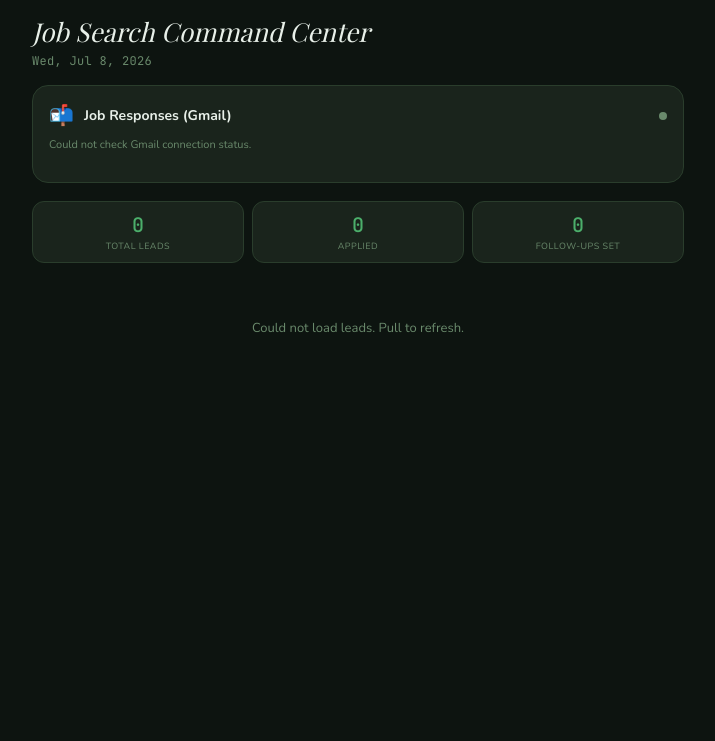
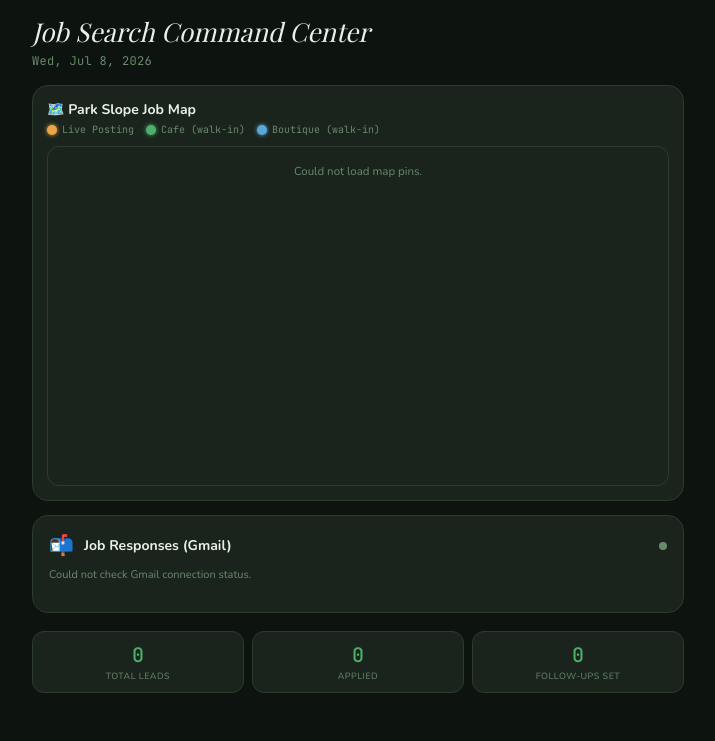
Before and after one commit to noelwiggins/jack-wellness, a Flask app: template templates/career.html in a window 1280 px wide. Shown: the part 56-797 px from the top of the page, without its empty margins (282-997 px from the left). Before the commit the page ends 388 px from the top, so only its background shows below. Run offline with Flask 3, Linux system fonts and the light colour scheme; the template is opened without the code that fills it, so the values that code supplies are empty; some libraries are stand-ins or nearby versions; some web fonts are replaced.

Commit message:
Add interactive Park Slope job map with clickable pins (live postings + walk-in candidates), Leaflet-based

```diff
--- a/app.py
+++ b/app.py
@@ -146,6 +146,68 @@ def init_db():
         )
     ''')
     conn.commit()
+
+    c.execute('''
+        CREATE TABLE IF NOT EXISTS job_map_pins (
+            id SERIAL PRIMARY KEY,
+            name TEXT NOT NULL,
+            category TEXT NOT NULL,
+            role_title TEXT,
+            status TEXT DEFAULT 'walkin',
+            address TEXT,
+            phone TEXT,
+            website TEXT,
+            lat DOUBLE PRECISION,
+            lng DOUBLE PRECISION,
+            info TEXT,
+            checked BOOLEAN DEFAULT FALSE,
+            sort_order INTEGER DEFAULT 0,
+            created_at TIMESTAMP DEFAULT CURRENT_TIMESTAMP,
+            updated_at TIMESTAMP DEFAULT CURRENT_TIMESTAMP
+        )
+    ''')
+    conn.commit()
+
+    c.execute('SELECT COUNT(*) FROM job_map_pins')
+    if c.fetchone()[0] == 0:
+        pins = [
+            ("Mr. Boddington's Studio", "Retail", "Retail Associate", "live", "153 7th Ave, Brooklyn, NY 11215",
+             None, "https://newyork.craigslist.org/search/brk/jjj?query=park+slope", 40.6724636, -73.9767367,
+             "Live Craigslist listing — stationery/gift shop, apply directly.", 1),
+            ("Poetica Coffee", "Cafe", "Barista (walk-in)", "walkin", "240 7th Ave, Brooklyn, NY 11215",
+             None, None, 40.6697216, -73.9794446, "Popular, well-reviewed, busy morning rush — bring resume, ask for manager.", 2),
+            ("Variety Coffee", "Cafe", "Barista (walk-in)", "walkin", "312 7th Ave, Brooklyn, NY 11215",
+             "+1 718-788-1891", None, 40.6676888, -73.9811894, "Neighborhood favorite, steady foot traffic.", 3),
+            ("Brooklyn Bread Cafe", "Cafe", "Counter / Kitchen (walk-in)", "walkin", "347 7th Ave, Brooklyn, NY 11215",
+             "+1 929-491-0700", None, 40.6663101, -73.9818408, "Sandwich/bakery counter — often needs morning shift help.", 4),
+            ("Hungry Ghost Coffee", "Cafe", "Barista (walk-in)", "walkin", "156 7th Ave, Brooklyn, NY 11215",
+             None, None, 40.6723139, -73.9772867, "Local mini-chain, multiple locations, decent turnover.", 5),
+            ("Cuppa Hive Coffee", "Cafe", "Barista (walk-in)", "walkin", "428 15th St, Brooklyn, NY 11215",
+             "+1 347-415-7042", None, 40.6618849, -73.9819648, "Cozy spot near Prospect Park, high ratings.", 6),
+            ("Cusp Crepe and Espresso Bar", "Cafe", "Counter (walk-in)", "walkin", "321 7th Ave, Brooklyn, NY 11215",
+             "+1 718-788-2980", None, 40.6670625, -73.9812069, "Small shop, morning cook/counter help often needed.", 7),
+            ("Brew Memories", "Cafe", "Barista (walk-in)", "walkin", "295 7th Ave, Brooklyn, NY 11215",
+             "+1 347-987-3954", None, 40.6677733, -73.9805664, "Bubble tea + coffee, busy afternoons.", 8),
+            ("Blank Street", "Cafe", "Barista (walk-in)", "walkin", "287 6th Ave, Brooklyn, NY 11215",
+             None, "https://www.blankstreet.com/careers", 40.6726747, -73.979786, "Growing chain — check their careers page too, not just walk-in.", 9),
+            ("Flea Park Slope", "Boutique", "Sales Associate (walk-in)", "walkin", "211 5th Ave, Brooklyn, NY 11215",
+             "+1 347-223-4826", None, 40.6761258, -73.9804547, "Clothing/gift boutique, community favorite.", 10),
+            ("Something Else on Fifth", "Boutique", "Sales Associate (walk-in)", "walkin", "206 5th Ave, Brooklyn, NY 11217",
+             "+1 718-622-1262", None, 40.6765951, -73.9805352, "Women's clothing, known for warm staff.", 11),
+            ("Annie's Blue Ribbon General Store", "Boutique", "Sales Associate (walk-in)", "walkin", "232 5th Ave, Brooklyn, NY 11215",
+             "+1 718-522-9848", None, 40.6756829, -73.9811344, "Neighborhood gift shop, community pillar.", 12),
+            ("BLOK HILL", "Boutique", "Sales Associate (walk-in)", "walkin", "107a 7th Ave, Brooklyn, NY 11215",
+             "+1 718-783-0789", None, 40.6739445, -73.9756389, "Home goods/clothing, small but well-reviewed.", 13),
+            ("fig.", "Boutique", "Sales Associate (walk-in)", "walkin", "121 7th Ave, Brooklyn, NY 11215",
+             "+1 718-622-5550", None, 40.673338, -73.975892, "Men's apparel boutique on 7th Ave.", 14),
+            ("KIWI", "Boutique", "Sales Associate (walk-in)", "walkin", "119 7th Ave, Brooklyn, NY 11215",
+             "+1 718-622-5551", None, 40.6734018, -73.9758977, "Women's clothing, same ownership as fig. next door.", 15),
+        ]
+        c.executemany('''
+            INSERT INTO job_map_pins (name, category, role_title, status, address, phone, website, lat, lng, info, sort_order)
+            VALUES (%s,%s,%s,%s,%s,%s,%s,%s,%s,%s,%s)
+        ''', pins)
+        conn.commit()
 
     conn.close()
     print("PostgreSQL database initialized")
@@ -588,6 +650,39 @@ def update_career_lead(lead_id):
 
 # ── GMAIL JOB-RESPONSE INBOX ──────────────────────────────
 
+@app.route('/api/career/map-pins', methods=['GET'])
+@login_required
+def get_map_pins():
+    try:
+        conn = get_db()
+        c = conn.cursor(row_factory=dict_row)
+        c.execute('SELECT * FROM job_map_pins ORDER BY sort_order ASC, id ASC')
+        rows = c.fetchall()
+        conn.close()
+        return jsonify(rows)
+    except Exception as e:
+        print("DB error:", e)
+        return jsonify([]), 500
+
+@app.route('/api/career/map-pins/<int:pin_id>', methods=['POST'])
+@login_required
+def update_map_pin(pin_id):
+    data = request.get_json(force=True) or {}
+    if 'checked' not in data:
+        return jsonify({"error": "no fields to update"}), 400
+    try:
+        conn = get_db()
+        c = conn.cursor(row_factory=dict_row)
+        c.execute('UPDATE job_map_pins SET checked = %s, updated_at = CURRENT_TIMESTAMP WHERE id = %s RETURNING *',
+                   (bool(data['checked']), pin_id))
+        row = c.fetchone()
+        conn.commit()
+        conn.close()
+        return jsonify(row)
+    except Exception as e:
+        print("DB error:", e)
+        return jsonify({"error": str(e)}), 500
+
 def get_gmail_row():
     try:
         conn = get_db()
--- a/templates/career.html
+++ b/templates/career.html
@@ -5,6 +5,8 @@
 <meta name="viewport" content="width=device-width, initial-scale=1.0, maximum-scale=1.0">
 <title>Jack's Career Office</title>
 <link href="https://fonts.googleapis.com/css2?family=Playfair+Display:ital,wght@0,400;0,600;1,400&family=JetBrains+Mono:wght@300;400;500&family=Nunito:wght@300;400;600;700&display=swap" rel="stylesheet">
+<link rel="stylesheet" href="https://cdnjs.cloudflare.com/ajax/libs/leaflet/1.9.4/leaflet.min.css">
+<script src="https://cdnjs.cloudflare.com/ajax/libs/leaflet/1.9.4/leaflet.min.js"></script>
 <style>
 :root {
   --bg:#0D1410;--bg2:#111815;--bg3:#161E18;
@@ -101,6 +103,30 @@ body{background:var(--bg);color:var(--text);font-family:'Nunito',sans-serif;min-
 .gmail-msg-date{font-size:9px;color:var(--text3);font-family:'JetBrains Mono',monospace;margin-top:4px}
 .gmail-msg-link{font-size:10px;color:var(--green);text-decoration:none;font-family:'JetBrains Mono',monospace;margin-top:4px;display:inline-block}
 .gmail-empty{font-size:11.5px;color:var(--text3);text-align:center;padding:16px 0}
+
+.map-section{background:var(--card);border:1px solid var(--border);border-radius:16px;padding:14px;margin-bottom:14px}
+.map-head{display:flex;align-items:center;gap:8px;margin-bottom:4px}
+.map-title{font-size:14px;font-weight:700;color:var(--text);flex:1}
+.map-legend{display:flex;gap:12px;margin-bottom:10px;flex-wrap:wrap}
+.map-legend-item{display:flex;align-items:center;gap:5px;font-size:10px;color:var(--text3);font-family:'JetBrains Mono',monospace}
+.map-legend-dot{width:10px;height:10px;border-radius:50%;display:inline-block}
+.map-legend-dot.live{background:var(--amber);box-shadow:0 0 4px var(--amber)}
+.map-legend-dot.cafe{background:var(--green);box-shadow:0 0 4px var(--green)}
+.map-legend-dot.boutique{background:var(--blue);box-shadow:0 0 4px var(--blue)}
+#parkSlopeMap{height:340px;border-radius:12px;overflow:hidden;border:1px solid var(--border)}
+.leaflet-popup-content-wrapper{background:var(--card2);color:var(--text);border-radius:12px;border:1px solid var(--border2)}
+.leaflet-popup-tip{background:var(--card2)}
+.leaflet-popup-content{margin:12px 14px;font-family:'Nunito',sans-serif;min-width:190px}
+.popup-name{font-size:13px;font-weight:700;color:var(--text);margin-bottom:2px}
+.popup-role{font-size:11px;color:var(--green);margin-bottom:6px}
+.popup-address{font-size:10.5px;color:var(--text2);margin-bottom:6px;line-height:1.4}
+.popup-info{font-size:10.5px;color:var(--text3);margin-bottom:8px;line-height:1.4}
+.popup-actions{display:flex;gap:6px;flex-wrap:wrap;margin-bottom:8px}
+.popup-btn{border:none;border-radius:8px;padding:6px 9px;font-size:10px;font-weight:700;font-family:'JetBrains Mono',monospace;cursor:pointer;text-decoration:none;display:inline-block}
+.popup-btn-call{background:var(--green-glow);color:var(--green)}
+.popup-btn-site{background:var(--blue-glow);color:var(--blue)}
+.popup-visited-row{display:flex;align-items:center;gap:6px;font-size:10px;color:var(--text3);font-family:'JetBrains Mono',monospace}
+.popup-visited-row input{width:14px;height:14px}
 .empty-state{text-align:center;padding:40px 20px;color:var(--text3);font-size:13px}
 .loading{text-align:center;padding:40px;color:var(--text3);font-family:'JetBrains Mono',monospace;font-size:12px}
 </style>
@@ -116,6 +142,18 @@ body{background:var(--bg);color:var(--text);font-family:'Nunito',sans-serif;min-
   <div class="page-head">
     <div class="page-title">Job Search Command Center</div>
     <div class="page-sub" id="pageDate">—</div>
+  </div>
+
+  <div class="map-section">
+    <div class="map-head">
+      <span class="map-title">🗺️ Park Slope Job Map</span>
+    </div>
+    <div class="map-legend">
+      <span class="map-legend-item"><span class="map-legend-dot live"></span>Live Posting</span>
+      <span class="map-legend-item"><span class="map-legend-dot cafe"></span>Cafe (walk-in)</span>
+      <span class="map-legend-item"><span class="map-legend-dot boutique"></span>Boutique (walk-in)</span>
+    </div>
+    <div id="parkSlopeMap"></div>
   </div>
 
   <div class="gmail-card" id="gmailCard">
@@ -403,6 +441,89 @@ async function disconnectGmail(){
   loadGmailCard();
 }
 
+// ---- Park Slope Job Map ----
+let MAP_PINS = [];
+let leafletMap = null;
+
+async function loadMapPins(){
+  try{
+    const res = await fetch('/api/career/map-pins');
+    MAP_PINS = await res.json();
+    renderMap();
+  }catch(e){
+    document.getElementById('parkSlopeMap').innerHTML = '<div class="gmail-empty">Could not load map pins.</div>';
+  }
+}
+
+function pinColor(pin){
+  if(pin.status === 'live') return '#E8A84A';
+  if(pin.category === 'Cafe') return '#4CAF6B';
+  if(pin.category === 'Boutique') return '#5BA8D8';
+  return '#9BB09D';
+}
+
+function makeDivIcon(color, checked){
+  return L.divIcon({
+    className: '',
+    html: `<div style="width:16px;height:16px;border-radius:50% 50% 50% 0;background:${color};transform:rotate(-45deg);border:2px solid #0D1410;box-shadow:0 2px 4px rgba(0,0,0,.4);${checked ? 'opacity:0.4' : ''}"></div>`,
+    iconSize: [16,16],
+    iconAnchor: [8,16],
+    popupAnchor: [0,-16]
+  });
+}
+
+function renderMap(){
+  if(!MAP_PINS.length){
+    document.getElementById('parkSlopeMap').innerHTML = '<div class="gmail-empty">No pins yet.</div>';
+    return;
+  }
+  if(!leafletMap){
+    leafletMap = L.map('parkSlopeMap', {scrollWheelZoom:false}).setView([40.6715, -73.9800], 15);
+    L.tileLayer('https://{s}.basemaps.cartocdn.com/dark_all/{z}/{x}/{y}{r}.png', {
+      attribution: '© OpenStreetMap, © CARTO',
+      maxZoom: 19
+    }).addTo(leafletMap);
+  }
+  MAP_PINS.forEach(pin => {
+    if(pin.lat == null || pin.lng == null) return;
+    const marker = L.marker([pin.lat, pin.lng], {icon: makeDivIcon(pinColor(pin), pin.checked)}).addTo(leafletMap);
+    const phoneClean = (pin.phone||'').replace(/[^\d+]/g,'');
+    const statusLabel = pin.status === 'live' ? 'LIVE POSTING' : 'WALK-IN CANDIDATE';
+    const popupHtml = `
+      <div class="popup-name">${esc(pin.name)}</div>
+      <div class="popup-role">${esc(pin.role_title||'')} · ${esc(statusLabel)}</div>
+      <div class="popup-address">${esc(pin.address||'')}</div>
+      ${pin.info ? `<div class="popup-info">${esc(pin.info)}</div>` : ''}
+      <div class="popup-actions">
+        ${phoneClean ? `<a class="popup-btn popup-btn-call" href="tel:${phoneClean}">📞 Call</a>` : ''}
+        ${pin.website ? `<a class="popup-btn popup-btn-site" href="${esc(pin.website)}" target="_blank" rel="noopener">🌐 Site</a>` : ''}
+      </div>
+      <label class="popup-visited-row">
+        <input type="checkbox" ${pin.checked ? 'checked' : ''} onchange="togglePinVisited(${pin.id}, this.checked)">
+        Visited / Applied
+      </label>`;
+    marker.bindPopup(popupHtml);
+  });
+}
+
+async function togglePinVisited(id, checked){
+  await fetch(`/api/career/map-pins/${id}`, {
+    method:'POST',
+    headers:{'Content-Type':'application/json'},
+    body: JSON.stringify({checked})
+  });
+  const idx = MAP_PINS.findIndex(p=>p.id===id);
+  if(idx>-1) MAP_PINS[idx].checked = checked;
+  leafletMap.eachLayer(layer => {
+    if(layer instanceof L.Marker){
+      const ll = layer.getLatLng();
+      const pin = MAP_PINS.find(p=>Math.abs(p.lat-ll.lat)<0.00001 && Math.abs(p.lng-ll.lng)<0.00001);
+      if(pin && pin.id === id) layer.setIcon(makeDivIcon(pinColor(pin), checked));
+    }
+  });
+}
+
+loadMapPins();
 loadGmailCard();
 loadLeads();
 </script>
```
